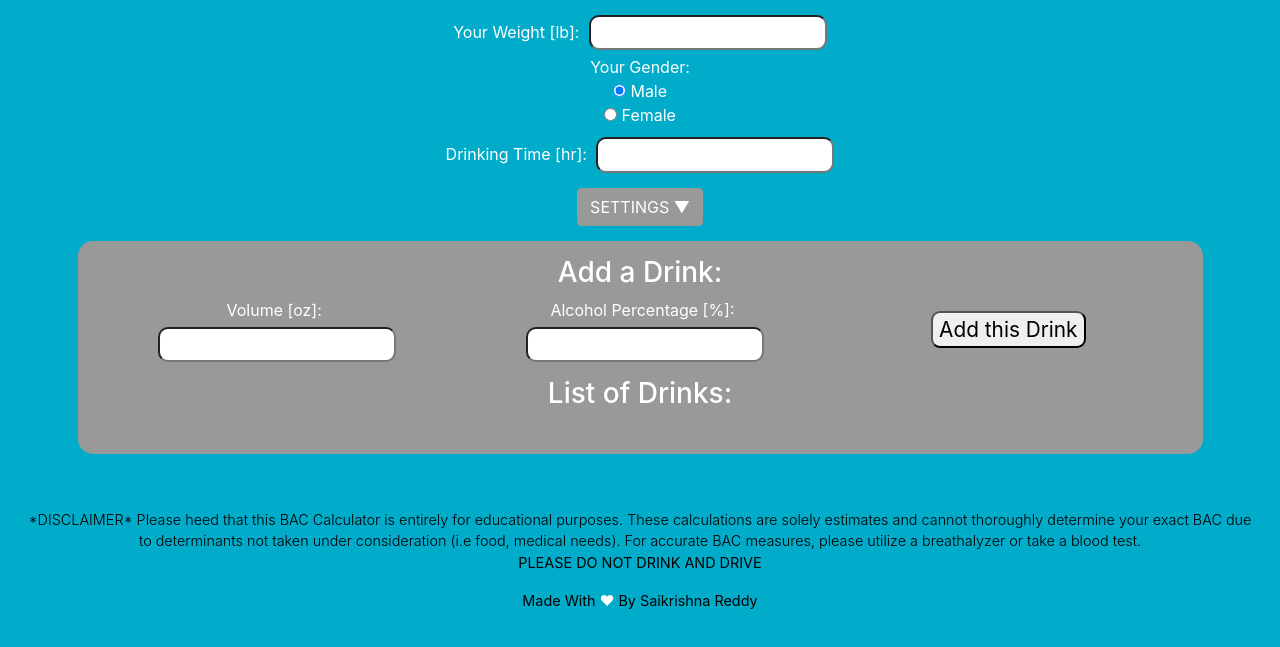
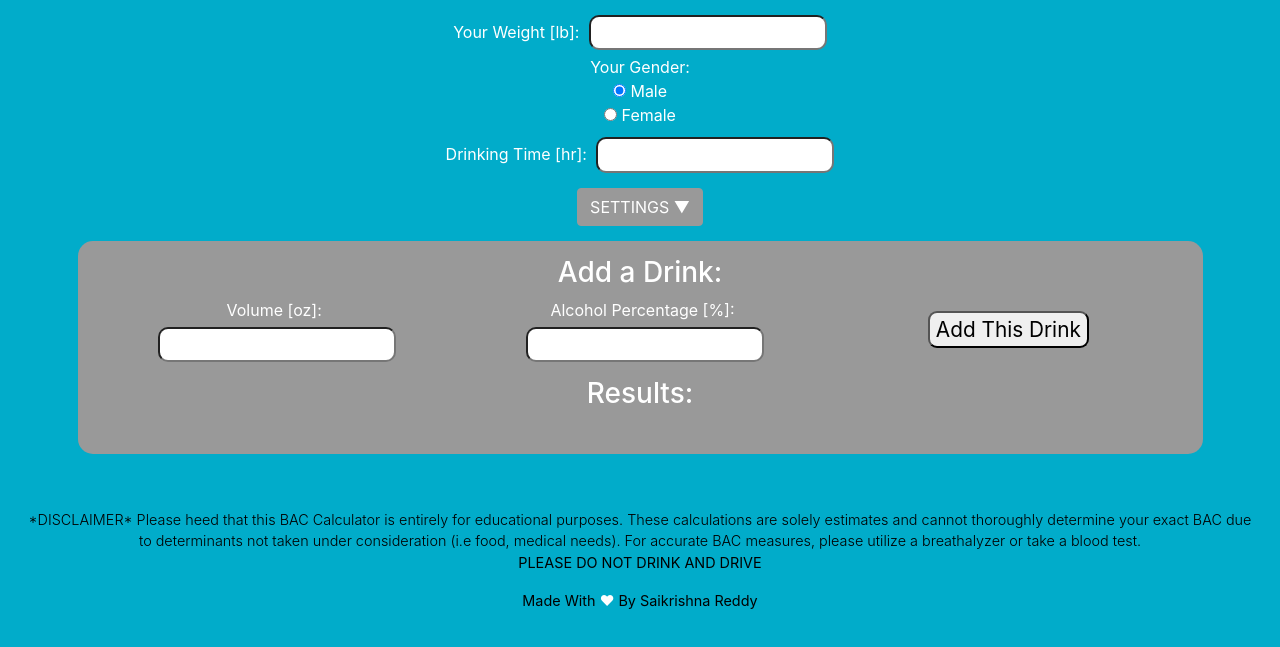
Before and after one commit to sredd005/Blood-Alcohol-Concentration-Calculator, a plain HTML site: page Blood-Alcohol-Concentration-Calculator/index.html in a window 1280 px wide. Shown: the part 103-750 px from the top of the page. Drawn offline with nearby package versions, Linux system fonts and the light colour scheme.

Commit message:
Add files via upload

```diff
--- a/Blood-Alcohol-Concentration-Calculator/index.html
+++ b/Blood-Alcohol-Concentration-Calculator/index.html
@@ -62,11 +62,11 @@
                     <input type="number" class="userInput" id="alcoholContent" min="1">
                 </div>
                 <div class="col-md" style="padding: 10px; height: 100%; margin-top: auto; margin-bottom: auto">
-                    <button id="addButton"> Add this Drink </button>
+                    <button id="addButton"> Add This Drink </button>
                 </div>
             </div>
             <div class="alert alert-warning" role="alert" id="invalidDataWarning" style="margin-top: 15px;"> Invalid data </div>
-            <h3 style="margin-top: 15px"> List of Drinks: </h3>
+            <h3 style="margin-top: 15px"> Results: </h3>
             <div id="alcoholList">
             </div>
             <div id="results">
```
